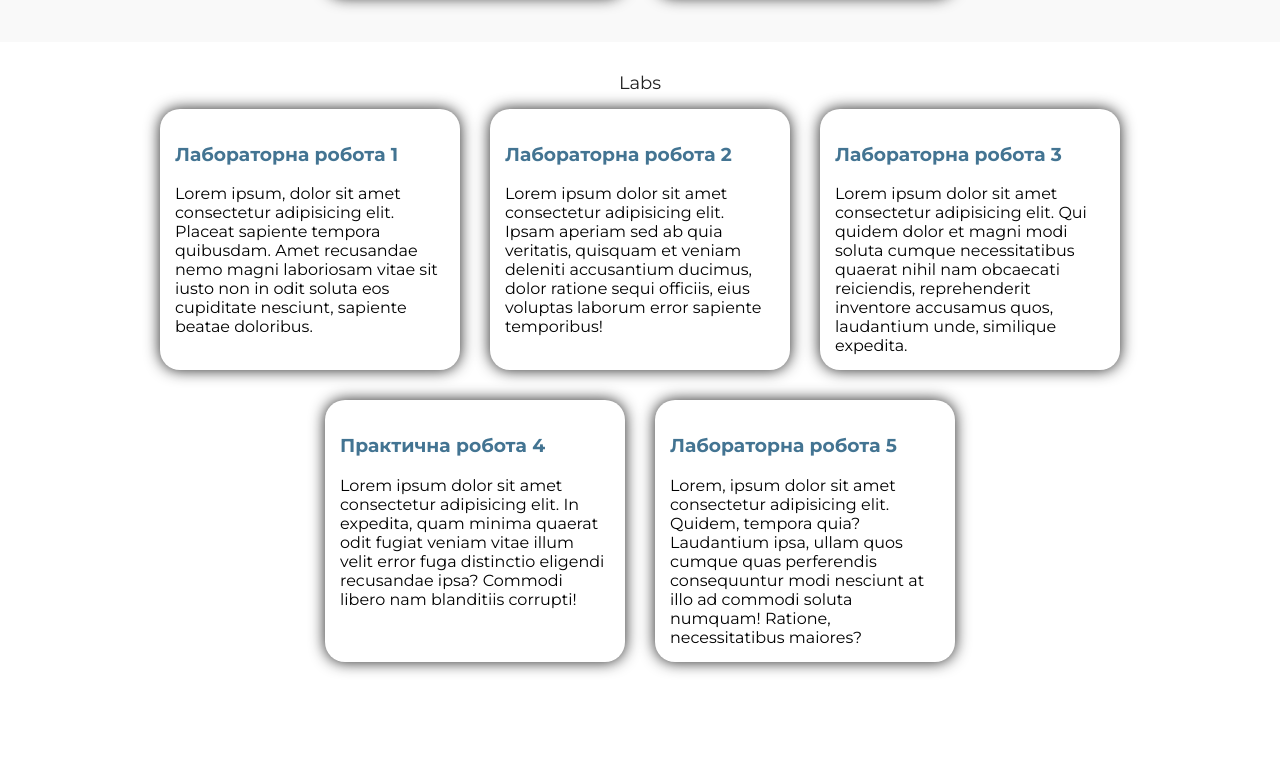
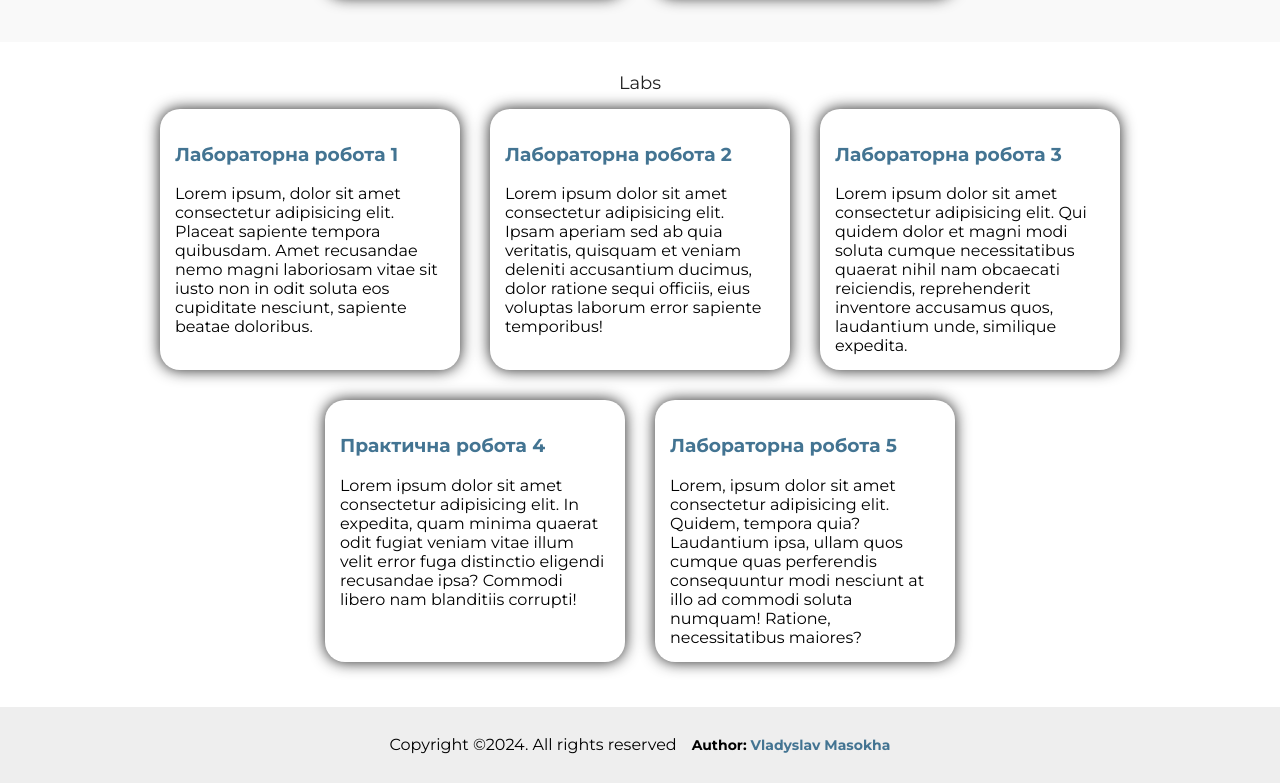
Before and after one commit to vladyslav-masokha/web, a plain HTML site: page lab5/index.html in a window 1280 px wide. Shown: the part 1213-1996 px from the top of the page. Before the commit the page ends 1920 px from the top, so only its background shows below. Drawn offline with Linux system fonts and the light colour scheme.

Commit message:
added footer & styles

```diff
--- a/lab5/assets/js/main.js
+++ b/lab5/assets/js/main.js
@@ -3,4 +3,7 @@ document.addEventListener('DOMContentLoaded', () => {
 		document.querySelector('.burgerNav').classList.toggle('open')
 		document.querySelector('.nav ul').classList.toggle('visible')
 	})
+
+	document.querySelector('.footerBody p span').innerHTML =
+		new Date().getFullYear()
 })
--- a/lab5/assets/styles/style.css
+++ b/lab5/assets/styles/style.css
@@ -229,7 +229,7 @@ a {
 			padding: 15px;
 			border-radius: 20px;
 			box-shadow: 0 0 15px #222;
-			transition: transform .5s ease-in-out;
+			transition: transform 0.5s ease-in-out;
 
 			&:hover {
 				cursor: pointer;
@@ -245,6 +245,27 @@ a {
 
 .labs {
 	background-color: #fff;
+}
+
+.footer {
+	background-color: #eee;
+
+	.footerBody {
+		display: flex;
+		flex-wrap: wrap;
+		justify-content: center;
+		gap: 15px;
+		align-items: center;
+		padding: 15px 0;
+
+		h3 {
+			font-size: 14px;
+
+			span {
+				color: #437492;
+			}
+		}
+	}
 }
 
 table {
--- a/lab5/index.html
+++ b/lab5/index.html
@@ -204,6 +204,15 @@
 					</div>
 				</section>
 			</main>
+
+			<footer class="footer">
+				<div class="wrapper">
+					<div class="footerBody">
+						<p>Copyright &copy;<span></span>. All rights reserved</p>
+						<h3>Author: <span>Vladyslav Masokha</span></h3>
+					</div>
+				</div>
+			</footer>
 		</div>
 	</body>
 </html>
```
